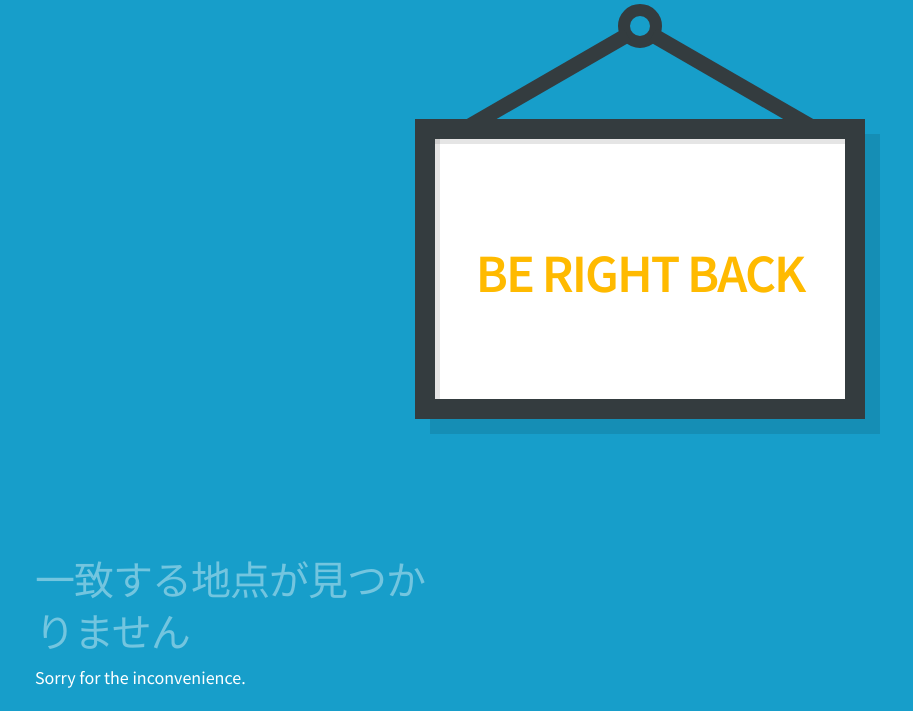
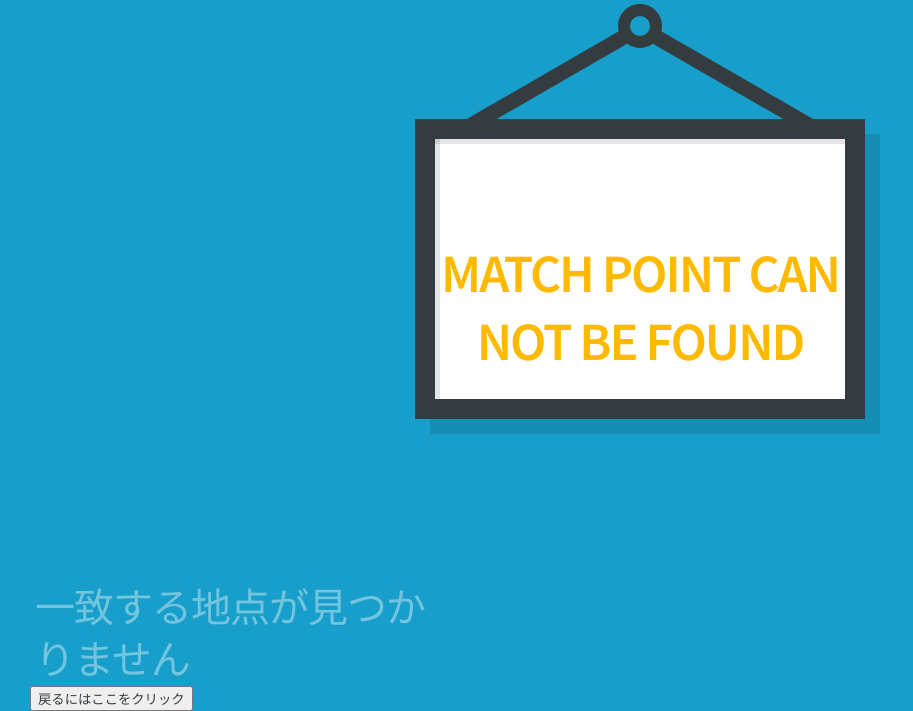
Before and after one commit to KeisukeYoshikawa1/CRAG, a Django app: template stock/templates/c_error.html in a window 1280 px wide. Shown: the part 89-800 px from the top of the page, without its empty margins (0-913 px from the left). Run offline with Django 3.2, Linux system fonts and the light colour scheme; the template is opened without the code that fills it, so the values that code supplies are empty; some libraries are stand-ins or nearby versions.

Commit message:
Merge branch 'master' of https://github.com/KeisukeYoshikawa1/CRAG

```diff
--- a/stock/templates/c_error.html
+++ b/stock/templates/c_error.html
@@ -364,7 +364,7 @@
 	<div class="post right"></div>
 	<div class="pane just-header">
 		<div class="headline sign-text-color">
-			Be Right Back
+			Match point can not be found
 		</div>
 	</div>
 </div>
@@ -372,13 +372,14 @@
 	<div class="headline secondary-text-color">
 		一致する地点が見つかりません
 	</div>
-	<div class="context primary-text-color">
+</div>
+<button type="button" style="position: absolute; left: 30px; bottom: 0px" onclick="history.back()">
+	<div class="context sign-frame-color">
 
-    <p>Sorry for the inconvenience. </p>
+    <p>戻るにはここをクリック</p>
 
 	</div>
-</div>
-
+</button>
 
     <script>
      function ErrorPage(container, pageType, templateName) {
```
